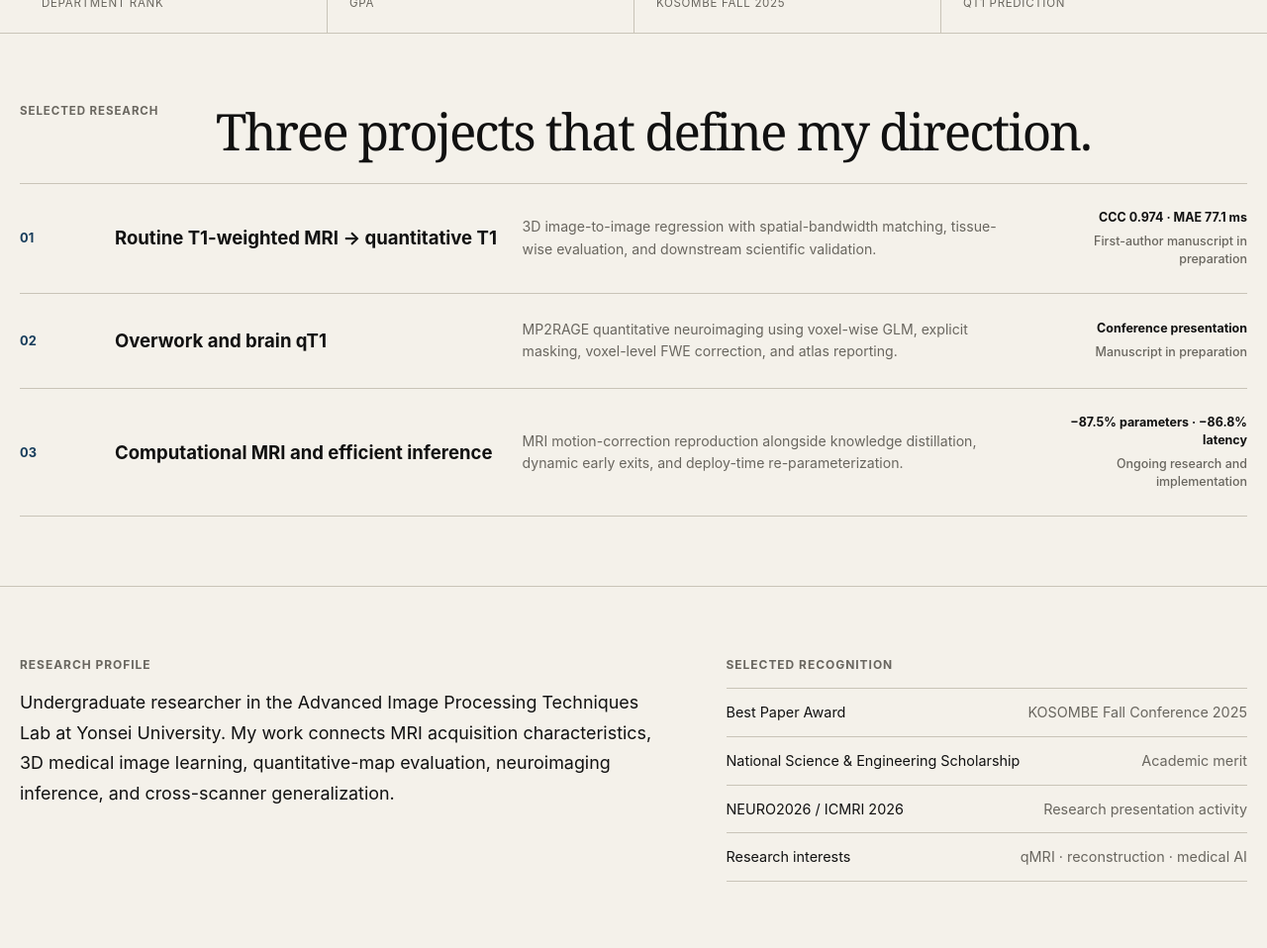
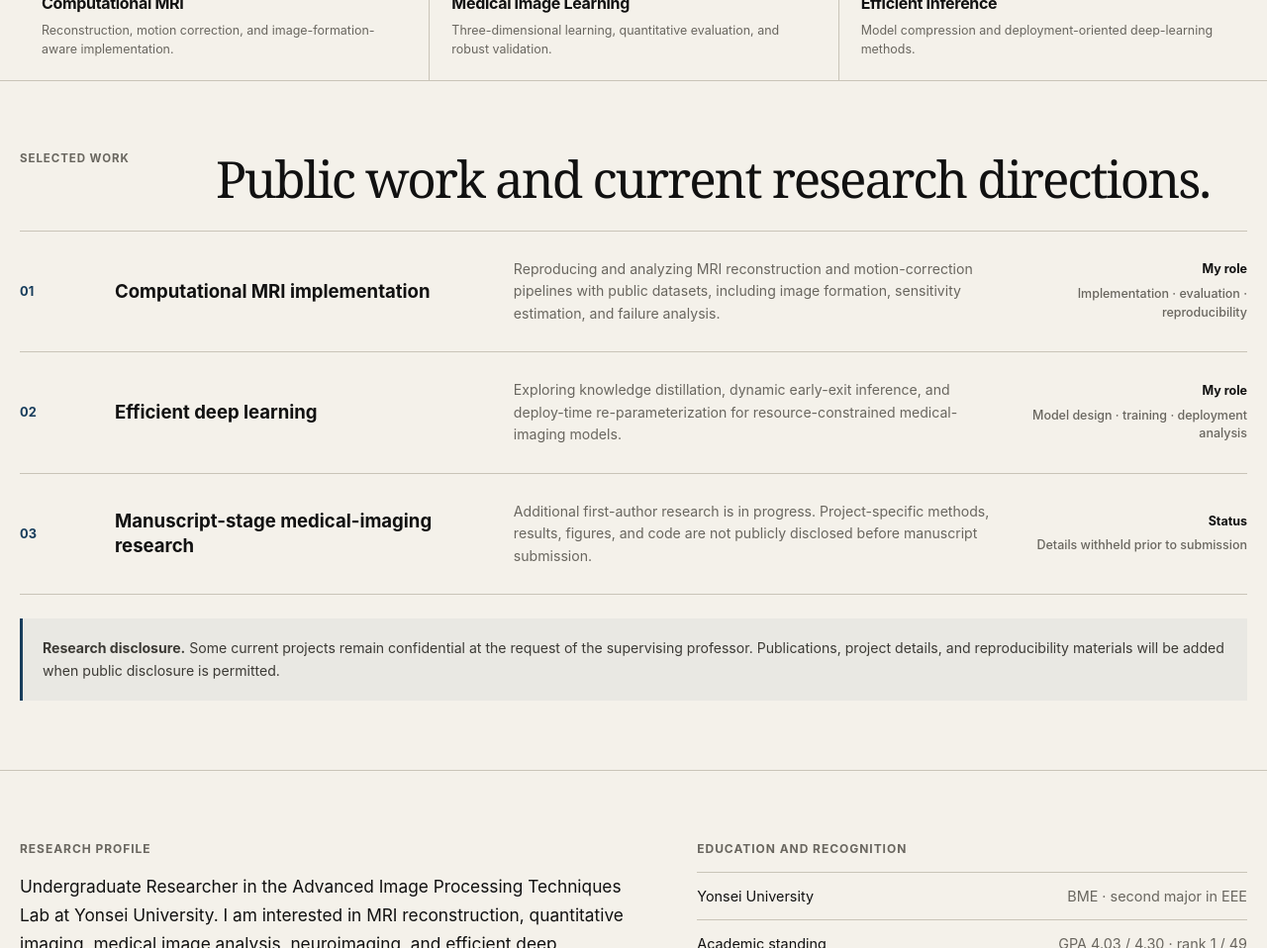
Before and after one commit to importjason/importjason.github.io, a plain HTML site: page index.html in a window 1280 px wide. Shown: the part 732-1690 px from the top of the page at 99% size. Drawn offline with Linux system fonts and the light colour scheme.

Commit message:
Revise portfolio for pre-submission confidentiality

```diff
--- a/index.html
+++ b/index.html
@@ -3,23 +3,27 @@
 <head>
   <meta charset="utf-8">
   <meta name="viewport" content="width=device-width, initial-scale=1">
-  <meta name="description" content="Jaeseung Kim — undergraduate researcher in quantitative MRI, medical imaging AI, and computational MRI at Yonsei University.">
-  <meta property="og:title" content="Jaeseung Kim — Medical Imaging Researcher">
-  <meta property="og:description" content="Quantitative MRI · Medical Imaging AI · Computational MRI">
+  <meta name="description" content="Jaeseung Kim — undergraduate researcher in medical imaging, computational MRI, and efficient deep learning at Yonsei University.">
+  <link rel="canonical" href="https://importjason.github.io/">
+  <meta property="og:title" content="Jaeseung Kim — Undergraduate Researcher">
+  <meta property="og:description" content="Medical imaging · Computational MRI · Efficient deep learning">
   <meta property="og:type" content="website">
-  <meta property="og:image" content="assets/profile-portrait.jpg">
-  <title>Jaeseung Kim — Medical Imaging Researcher</title>
+  <meta property="og:url" content="https://importjason.github.io/">
+  <meta property="og:image" content="https://importjason.github.io/assets/profile-portrait.jpg">
+  <meta name="twitter:card" content="summary_large_image">
+  <title>Jaeseung Kim — Undergraduate Researcher</title>
   <style>
     :root{--paper:#f4f1ea;--ink:#111;--muted:#69665f;--rule:#c9c4b8;--accent:#173d5c;--max:1240px}
     *{box-sizing:border-box}html{scroll-behavior:smooth}body{margin:0;background:var(--paper);color:var(--ink);font-family:Inter,ui-sans-serif,system-ui,-apple-system,BlinkMacSystemFont,"Segoe UI",sans-serif;line-height:1.5;-webkit-font-smoothing:antialiased}a{color:inherit;text-decoration:none}img{display:block;max-width:100%}.wrap{width:min(calc(100% - 40px),var(--max));margin:auto}.rule{border-top:1px solid var(--rule)}
     header{height:64px;display:flex;align-items:center;border-bottom:1px solid var(--rule)}header .wrap{display:flex;align-items:center;justify-content:space-between;gap:24px}.brand{font-weight:750;letter-spacing:-.02em}.nav{display:flex;gap:18px;font-size:.82rem;color:var(--muted)}.nav a:hover{color:var(--ink)}
-    .hero{padding:46px 0 34px}.hero-grid{display:grid;grid-template-columns:1.4fr .6fr;gap:64px;align-items:start}.kicker{margin:0 0 14px;color:var(--accent);font-size:.78rem;font-weight:700;letter-spacing:.08em;text-transform:uppercase}.hero h1{margin:0;max-width:820px;font-family:Georgia,"Times New Roman",serif;font-size:clamp(3rem,6.3vw,6.2rem);line-height:.98;font-weight:400;letter-spacing:-.055em}.lede{max-width:760px;margin:24px 0 0;font-size:clamp(1.02rem,1.5vw,1.22rem);color:#333;line-height:1.65}.actions{display:flex;flex-wrap:wrap;gap:9px;margin-top:26px}.btn{display:inline-flex;align-items:center;justify-content:center;min-height:44px;padding:0 16px;border:1px solid var(--ink);font-size:.84rem;font-weight:700}.btn.primary{background:var(--ink);color:var(--paper)}.btn:hover{transform:translateY(-1px)}.portrait{aspect-ratio:4/5;overflow:hidden;background:#ddd}.portrait img{width:100%;height:100%;object-fit:cover;object-position:50% 30%;filter:grayscale(1) contrast(1.03)}
-    .proof{border-top:1px solid var(--rule);border-bottom:1px solid var(--rule)}.proof-grid{display:grid;grid-template-columns:repeat(4,1fr)}.metric{padding:21px 22px}.metric+.metric{border-left:1px solid var(--rule)}.metric strong{display:block;font-size:clamp(1.38rem,2.6vw,2.35rem);letter-spacing:-.045em}.metric span{display:block;margin-top:5px;color:var(--muted);font-size:.72rem;text-transform:uppercase;letter-spacing:.06em}
-    .section{padding:70px 0}.section-head{display:grid;grid-template-columns:170px 1fr;gap:28px;margin-bottom:24px}.label{color:var(--muted);font-size:.72rem;font-weight:700;letter-spacing:.08em;text-transform:uppercase}.section h2{margin:0;font-family:Georgia,"Times New Roman",serif;font-size:clamp(2rem,4vw,3.6rem);font-weight:400;letter-spacing:-.04em;line-height:1.1}.projects{border-top:1px solid var(--rule)}.project{display:grid;grid-template-columns:72px 1.05fr 1.35fr 210px;gap:24px;padding:25px 0;border-bottom:1px solid var(--rule);align-items:center}.num{color:var(--accent);font-size:.8rem;font-weight:700}.project h3{margin:0;font-size:1.16rem;line-height:1.35}.project p{margin:0;color:var(--muted);font-size:.88rem;line-height:1.6}.result{font-size:.78rem;font-weight:750;text-align:right;line-height:1.45}.status{display:block;margin-top:6px;color:var(--muted);font-weight:500}
-    .summary-grid{display:grid;grid-template-columns:1.1fr .9fr;gap:70px}.summary-grid h3{margin:0 0 14px;font-size:.75rem;color:var(--muted);text-transform:uppercase;letter-spacing:.08em}.summary-grid p{margin:0;font-size:1.12rem;line-height:1.7}.compact-list{list-style:none;padding:0;margin:0;border-top:1px solid var(--rule)}.compact-list li{padding:13px 0;border-bottom:1px solid var(--rule);display:flex;justify-content:space-between;gap:24px;font-size:.9rem}.compact-list span:last-child{color:var(--muted);text-align:right}
+    .hero{padding:52px 0 46px}.hero-grid{display:grid;grid-template-columns:1.38fr .62fr;gap:64px;align-items:start}.kicker{margin:0 0 14px;color:var(--accent);font-size:.78rem;font-weight:700;letter-spacing:.08em;text-transform:uppercase}.hero h1{margin:0;max-width:860px;font-family:Georgia,"Times New Roman",serif;font-size:clamp(3rem,6.3vw,6.2rem);line-height:.98;font-weight:400;letter-spacing:-.055em}.lede{max-width:790px;margin:24px 0 0;font-size:clamp(1.02rem,1.5vw,1.22rem);color:#333;line-height:1.65}.actions{display:flex;flex-wrap:wrap;gap:9px;margin-top:26px}.btn{display:inline-flex;align-items:center;justify-content:center;min-height:44px;padding:0 16px;border:1px solid var(--ink);font-size:.84rem;font-weight:700}.btn.primary{background:var(--ink);color:var(--paper)}.btn:hover{transform:translateY(-1px)}.portrait{aspect-ratio:4/5;overflow:hidden;background:#ddd}.portrait img{width:100%;height:100%;object-fit:cover;object-position:50% 30%;filter:grayscale(1) contrast(1.03)}
+    .focus{border-top:1px solid var(--rule);border-bottom:1px solid var(--rule)}.focus-grid{display:grid;grid-template-columns:repeat(3,1fr)}.focus-item{padding:22px}.focus-item+.focus-item{border-left:1px solid var(--rule)}.focus-item strong{display:block;font-size:1rem;letter-spacing:-.02em}.focus-item span{display:block;margin-top:7px;color:var(--muted);font-size:.78rem;line-height:1.5}
+    .section{padding:70px 0}.section-head{display:grid;grid-template-columns:170px 1fr;gap:28px;margin-bottom:24px}.label{color:var(--muted);font-size:.72rem;font-weight:700;letter-spacing:.08em;text-transform:uppercase}.section h2{margin:0;font-family:Georgia,"Times New Roman",serif;font-size:clamp(2rem,4vw,3.6rem);font-weight:400;letter-spacing:-.04em;line-height:1.1}.projects{border-top:1px solid var(--rule)}.project{display:grid;grid-template-columns:72px 1.05fr 1.35fr 230px;gap:24px;padding:27px 0;border-bottom:1px solid var(--rule);align-items:center}.num{color:var(--accent);font-size:.8rem;font-weight:700}.project h3{margin:0;font-size:1.16rem;line-height:1.35}.project p{margin:0;color:var(--muted);font-size:.88rem;line-height:1.6}.role{font-size:.78rem;font-weight:750;text-align:right;line-height:1.5}.role span{display:block;margin-top:6px;color:var(--muted);font-weight:500}
+    .notice{margin-top:24px;padding:18px 20px;border-left:3px solid var(--accent);background:rgba(23,61,92,.05);color:#3c3a35;font-size:.88rem;line-height:1.65}
+    .summary-grid{display:grid;grid-template-columns:1.05fr .95fr;gap:70px}.summary-grid h3{margin:0 0 14px;font-size:.75rem;color:var(--muted);text-transform:uppercase;letter-spacing:.08em}.summary-grid p{margin:0;font-size:1.08rem;line-height:1.7}.compact-list{list-style:none;padding:0;margin:0;border-top:1px solid var(--rule)}.compact-list li{padding:13px 0;border-bottom:1px solid var(--rule);display:flex;justify-content:space-between;gap:24px;font-size:.9rem}.compact-list span:last-child{color:var(--muted);text-align:right}
     .contact{padding:58px 0 68px;border-top:1px solid var(--rule)}.contact-grid{display:grid;grid-template-columns:1fr auto;gap:36px;align-items:end}.contact h2{margin:0;max-width:780px;font-family:Georgia,"Times New Roman",serif;font-size:clamp(2.2rem,4.8vw,4.8rem);font-weight:400;line-height:1.04;letter-spacing:-.045em}.contact .actions{justify-content:flex-end;margin:0}.foot{padding:20px 0;border-top:1px solid var(--rule);font-size:.74rem;color:var(--muted);display:flex;justify-content:space-between;gap:20px}
-    @media(max-width:900px){.hero-grid{grid-template-columns:1fr;gap:34px}.portrait{max-width:480px}.project{grid-template-columns:55px 1fr}.project p,.result{grid-column:2;text-align:left}.summary-grid{grid-template-columns:1fr;gap:44px}.contact-grid{grid-template-columns:1fr}.contact .actions{justify-content:flex-start}}
-    @media(max-width:650px){.wrap{width:min(calc(100% - 28px),var(--max))}header{height:56px}.nav a:not(:last-child){display:none}.hero{padding-top:34px}.hero h1{font-size:clamp(2.9rem,15vw,4.8rem)}.proof-grid{grid-template-columns:repeat(2,1fr)}.metric{padding:17px 14px}.metric:nth-child(3){border-left:0;border-top:1px solid var(--rule)}.metric:nth-child(4){border-top:1px solid var(--rule)}.section{padding:54px 0}.section-head{grid-template-columns:1fr;gap:8px}.project{grid-template-columns:38px 1fr;gap:16px}.compact-list li{display:block}.compact-list span:last-child{display:block;margin-top:4px;text-align:left}.foot{display:block}.foot span{display:block;margin-top:4px}}
+    @media(max-width:900px){.hero-grid{grid-template-columns:1fr;gap:34px}.portrait{max-width:480px}.project{grid-template-columns:55px 1fr}.project p,.role{grid-column:2;text-align:left}.summary-grid{grid-template-columns:1fr;gap:44px}.contact-grid{grid-template-columns:1fr}.contact .actions{justify-content:flex-start}}
+    @media(max-width:650px){.wrap{width:min(calc(100% - 28px),var(--max))}header{height:56px}.nav a:not(:last-child){display:none}.hero{padding-top:34px}.hero h1{font-size:clamp(2.9rem,15vw,4.8rem)}.focus-grid{grid-template-columns:1fr}.focus-item+.focus-item{border-left:0;border-top:1px solid var(--rule)}.section{padding:54px 0}.section-head{grid-template-columns:1fr;gap:8px}.project{grid-template-columns:38px 1fr;gap:16px}.compact-list li{display:block}.compact-list span:last-child{display:block;margin-top:4px;text-align:left}.foot{display:block}.foot span{display:block;margin-top:4px}}
     @media(prefers-reduced-motion:reduce){html{scroll-behavior:auto}.btn:hover{transform:none}}
   </style>
 </head>
@@ -34,9 +38,9 @@
   <section class="hero">
     <div class="wrap hero-grid">
       <div>
-        <p class="kicker">Yonsei University · Biomedical Engineering</p>
-        <h1>Quantitative MRI, medical-imaging AI, and computational MRI.</h1>
-        <p class="lede">I develop acquisition-aware imaging models and test whether they preserve quantitative tissue information and downstream scientific conclusions.</p>
+        <p class="kicker">Yonsei University · Undergraduate Researcher</p>
+        <h1>Medical imaging, computational MRI, and efficient deep learning.</h1>
+        <p class="lede">I am a Biomedical Engineering student with a second major in Electrical &amp; Electronic Engineering. My work emphasizes rigorous implementation, quantitative evaluation, and reproducible medical-imaging research.</p>
         <div class="actions">
           <a class="btn primary" href="Jaeseung_Kim_Academic_CV.pdf" target="_blank" rel="noopener">View CV</a>
           <a class="btn" href="mailto:xmflak20@gmail.com">Email</a>
@@ -49,38 +53,38 @@
     </div>
   </section>
 
-  <section class="proof" aria-label="Selected credentials">
-    <div class="wrap proof-grid">
-      <div class="metric"><strong>1 / 49</strong><span>Department rank</span></div>
-      <div class="metric"><strong>4.03 / 4.30</strong><span>GPA</span></div>
-      <div class="metric"><strong>Best Paper</strong><span>KOSOMBE Fall 2025</span></div>
-      <div class="metric"><strong>0.974 CCC</strong><span>qT1 prediction</span></div>
+  <section class="focus" aria-label="Research focus">
+    <div class="wrap focus-grid">
+      <div class="focus-item"><strong>Computational MRI</strong><span>Reconstruction, motion correction, and image-formation-aware implementation.</span></div>
+      <div class="focus-item"><strong>Medical Image Learning</strong><span>Three-dimensional learning, quantitative evaluation, and robust validation.</span></div>
+      <div class="focus-item"><strong>Efficient Inference</strong><span>Model compression and deployment-oriented deep-learning methods.</span></div>
     </div>
   </section>
 
   <section class="section" id="work">
     <div class="wrap">
-      <div class="section-head"><div class="label">Selected research</div><h2>Three projects that define my direction.</h2></div>
+      <div class="section-head"><div class="label">Selected work</div><h2>Public work and current research directions.</h2></div>
       <div class="projects">
         <article class="project">
           <div class="num">01</div>
-          <h3>Routine T1-weighted MRI → quantitative T1</h3>
-          <p>3D image-to-image regression with spatial-bandwidth matching, tissue-wise evaluation, and downstream scientific validation.</p>
-          <div class="result">CCC 0.974 · MAE 77.1 ms<span class="status">First-author manuscript in preparation</span></div>
+          <h3>Computational MRI implementation</h3>
+          <p>Reproducing and analyzing MRI reconstruction and motion-correction pipelines with public datasets, including image formation, sensitivity estimation, and failure analysis.</p>
+          <div class="role">My role<span>Implementation · evaluation · reproducibility</span></div>
         </article>
         <article class="project">
           <div class="num">02</div>
-          <h3>Overwork and brain qT1</h3>
-          <p>MP2RAGE quantitative neuroimaging using voxel-wise GLM, explicit masking, voxel-level FWE correction, and atlas reporting.</p>
-          <div class="result">Conference presentation<span class="status">Manuscript in preparation</span></div>
+          <h3>Efficient deep learning</h3>
+          <p>Exploring knowledge distillation, dynamic early-exit inference, and deploy-time re-parameterization for resource-constrained medical-imaging models.</p>
+          <div class="role">My role<span>Model design · training · deployment analysis</span></div>
         </article>
         <article class="project">
           <div class="num">03</div>
-          <h3>Computational MRI and efficient inference</h3>
-          <p>MRI motion-correction reproduction alongside knowledge distillation, dynamic early exits, and deploy-time re-parameterization.</p>
-          <div class="result">−87.5% parameters · −86.8% latency<span class="status">Ongoing research and implementation</span></div>
+          <h3>Manuscript-stage medical-imaging research</h3>
+          <p>Additional first-author research is in progress. Project-specific methods, results, figures, and code are not publicly disclosed before manuscript submission.</p>
+          <div class="role">Status<span>Details withheld prior to submission</span></div>
         </article>
       </div>
+      <div class="notice"><strong>Research disclosure.</strong> Some current projects remain confidential at the request of the supervising professor. Publications, project details, and reproducibility materials will be added when public disclosure is permitted.</div>
     </div>
   </section>
 
@@ -88,15 +92,15 @@
     <div class="wrap summary-grid">
       <div>
         <h3>Research profile</h3>
-        <p>Undergraduate researcher in the Advanced Image Processing Techniques Lab at Yonsei University. My work connects MRI acquisition characteristics, 3D medical image learning, quantitative-map evaluation, neuroimaging inference, and cross-scanner generalization.</p>
+        <p>Undergraduate Researcher in the Advanced Image Processing Techniques Lab at Yonsei University. I am interested in MRI reconstruction, quantitative imaging, medical image analysis, neuroimaging, and efficient deep learning.</p>
       </div>
       <div>
-        <h3>Selected recognition</h3>
+        <h3>Education and recognition</h3>
         <ul class="compact-list">
-          <li><span>Best Paper Award</span><span>KOSOMBE Fall Conference 2025</span></li>
-          <li><span>National Science &amp; Engineering Scholarship</span><span>Academic merit</span></li>
-          <li><span>NEURO2026 / ICMRI 2026</span><span>Research presentation activity</span></li>
-          <li><span>Research interests</span><span>qMRI · reconstruction · medical AI</span></li>
+          <li><span>Yonsei University</span><span>BME · second major in EEE</span></li>
+          <li><span>Academic standing</span><span>GPA 4.03 / 4.30 · rank 1 / 49</span></li>
+          <li><span>Paper Award</span><span>KOSOMBE Fall Conference 2025</span></li>
+          <li><span>National Science &amp; Engineering Scholarship</span><span>Korea Student Aid Foundation</span></li>
         </ul>
       </div>
     </div>
@@ -104,11 +108,11 @@
 
   <section class="contact">
     <div class="wrap contact-grid">
-      <h2>Open to graduate research and collaboration.</h2>
-      <div class="actions"><a class="btn primary" href="mailto:xmflak20@gmail.com">xmflak20@gmail.com</a><a class="btn" href="Jaeseung_Kim_Academic_CV.pdf" target="_blank" rel="noopener">Download CV</a></div>
+      <h2>Open to graduate research opportunities.</h2>
+      <div class="actions"><a class="btn primary" href="mailto:xmflak20@gmail.com">xmflak20@gmail.com</a><a class="btn" href="Jaeseung_Kim_Academic_CV.pdf" target="_blank" rel="noopener">View CV</a></div>
     </div>
   </section>
 </main>
-<footer class="wrap foot"><span>© 2026 Jaeseung Kim</span><span>Quantitative MRI · Medical Imaging AI · Computational MRI</span></footer>
+<footer class="wrap foot"><span>© 2026 Jaeseung Kim</span><span>Medical Imaging · Computational MRI · Efficient Deep Learning</span></footer>
 </body>
 </html>
```
